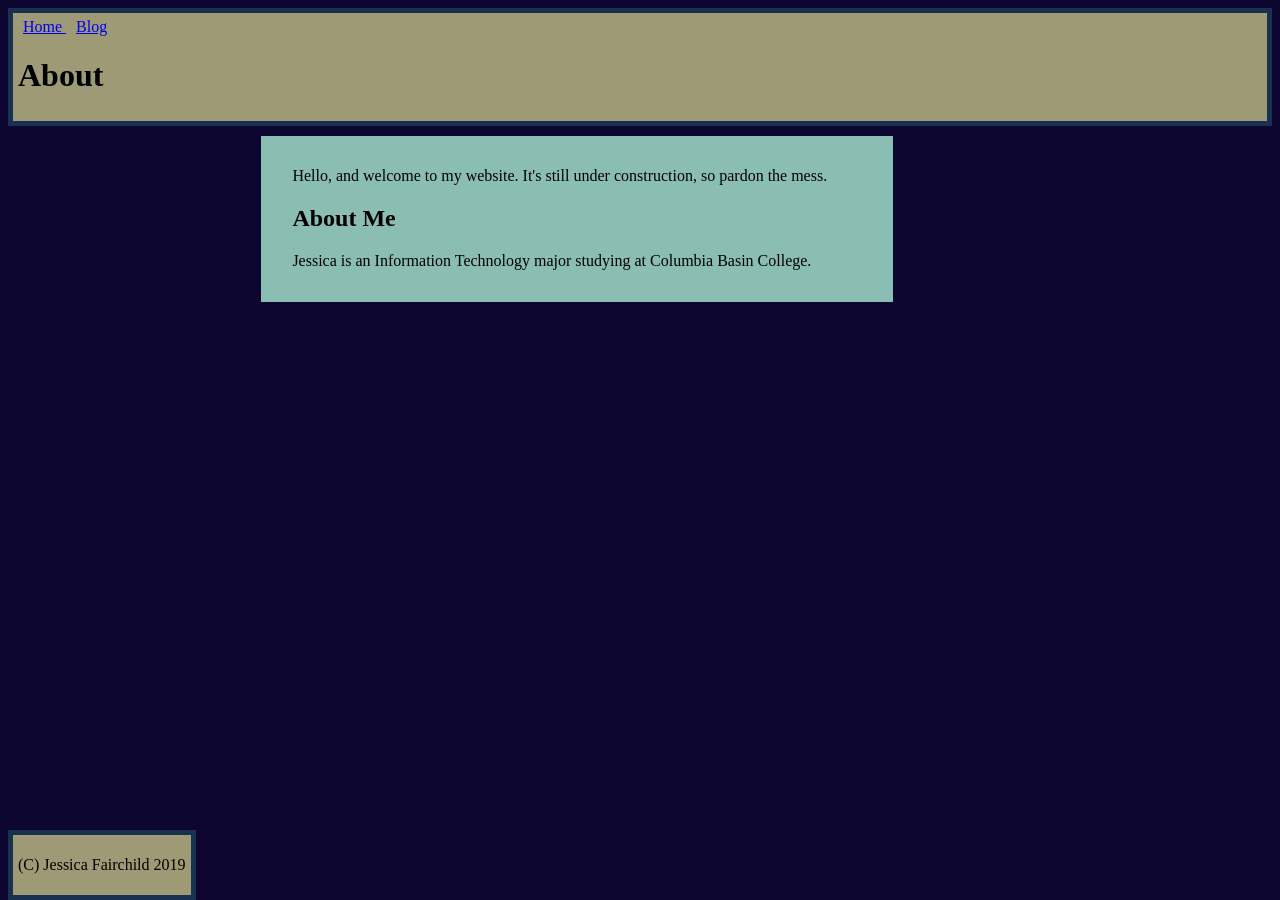
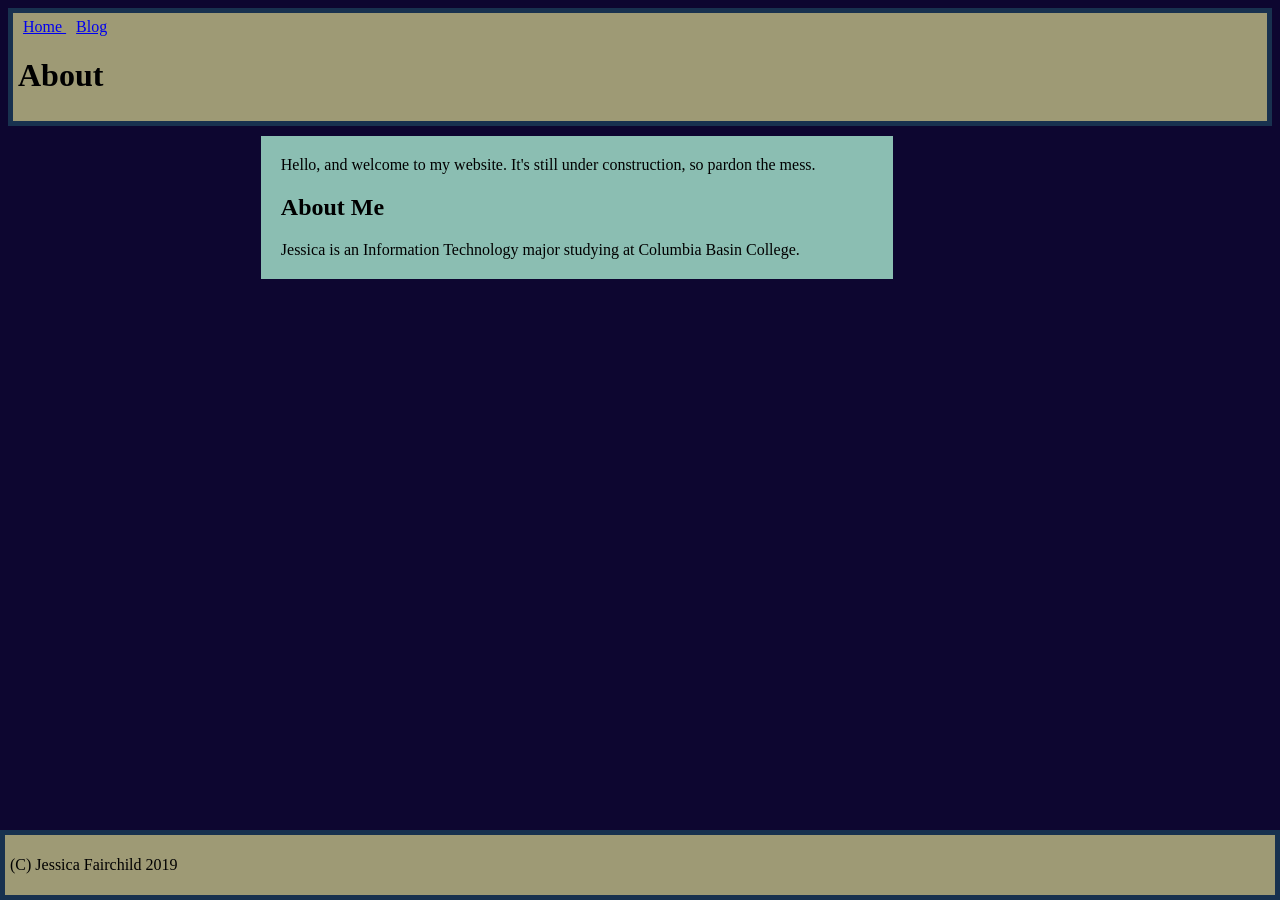
Before and after one commit to realityfabric/realityfabric.github.io, a Jekyll site: the page built from index.html, in a window 1280 px wide. Built offline with Jekyll 4.4.1, drawn with Linux system fonts in a browser that asks for light colours.

Commit message:
Update CSS
Fixes #1

```diff
--- a/assets/css/styles.css
+++ b/assets/css/styles.css
@@ -1,3 +1,9 @@
+:root {
+	--footer-height: 50px;
+	--main-margin: 10px;
+	--content-margin: 20px;
+}
+
 body {
 	background: #0d0630;
 }
@@ -16,9 +22,22 @@
 	padding: 5px;
 }
 
+.main {
+	margin-top: var(--main-margin);
+	margin-bottom: calc(
+		var(--footer-height)
+			+ var(--main-margin)
+			+ var(--content-margin)
+		);
+	overflow: auto;
+}
+
 footer {
 	position: fixed;
+	height: var(--footer-height);
 	bottom: 0px;
+	left: 0;
+	right: 0;
 	background: #9e9a75;
 	border: 5px solid #18314f;
 	padding: 5px;
@@ -30,7 +49,6 @@
 
 .column {
 	float: left;
-	margin-top: 10px;
 }
 
 .middle {
@@ -47,7 +65,7 @@
 }
 
 .column .content {
-	margin: 5%;
+	margin: var(--content-margin);
 }
 
 @media screen and (max-width: 600px) {
```
